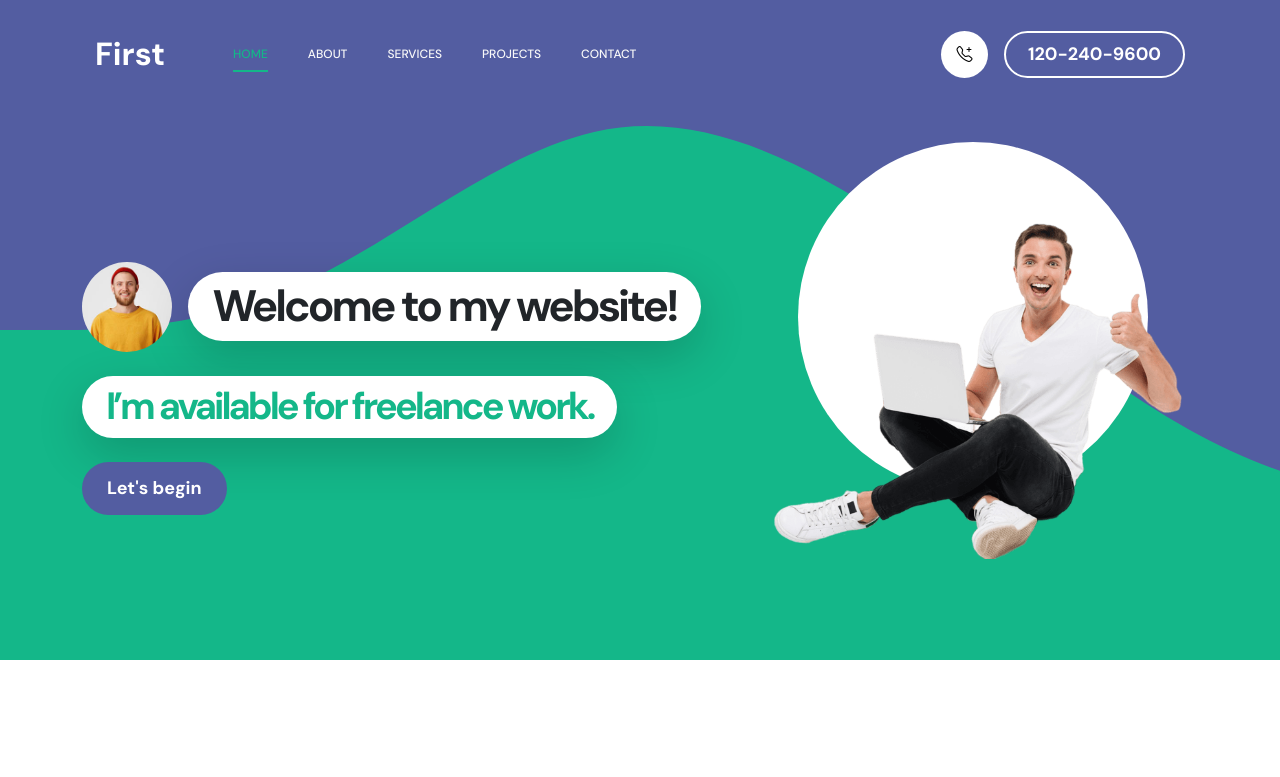
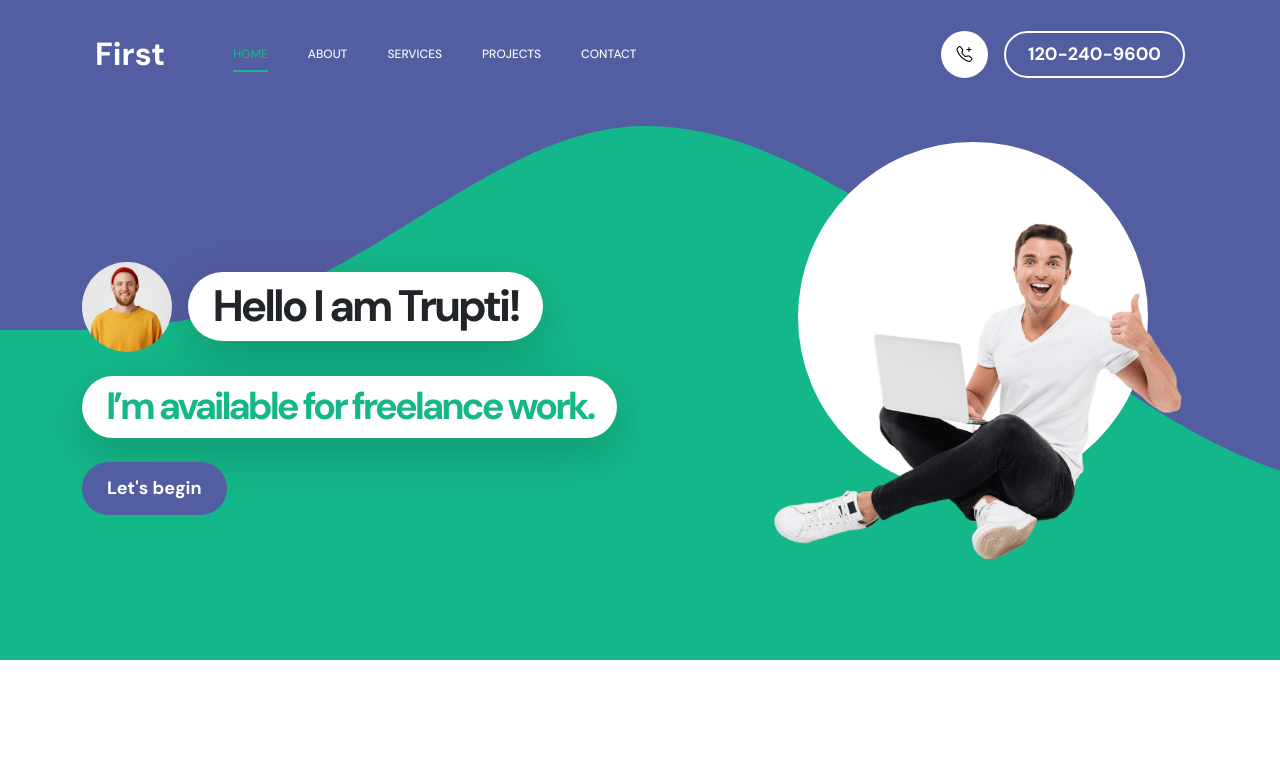
Before and after one commit to Prutha-Dongre/portfolio-app-deployment-CICD, a plain HTML site: page index.html in a window 1280 px wide. Shown: the top 777 px of the page. Drawn offline with Linux system fonts and the light colour scheme.

Commit message:
modified index.html

```diff
--- a/index.html
+++ b/index.html
@@ -102,7 +102,7 @@ https://templatemo.com/tm-578-first-portfolio
                                 <div class="hero-title-wrap d-flex align-items-center mb-4">
                                     <img src="images/happy-bearded-young-man.jpg" class="avatar-image avatar-image-large img-fluid" alt="">
 
-                                    <h1 class="hero-title ms-3 mb-0">Welcome to my website!</h1>
+                                    <h1 class="hero-title ms-3 mb-0">Hello I am Trupti!</h1>
                                 </div>
 
                                 <h2 class="mb-4">I’m available for freelance work.</h2>
```
